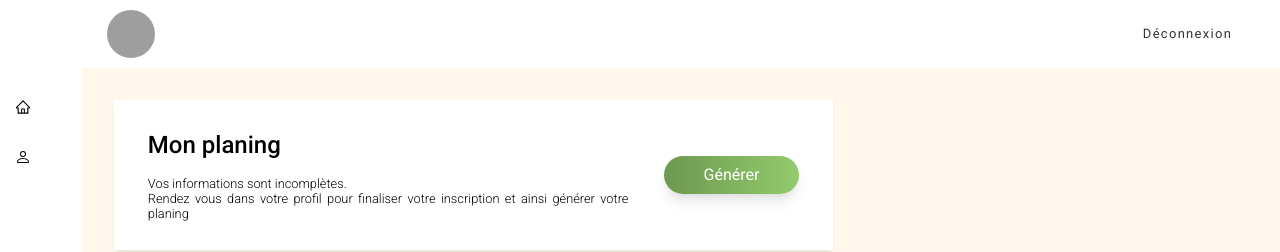
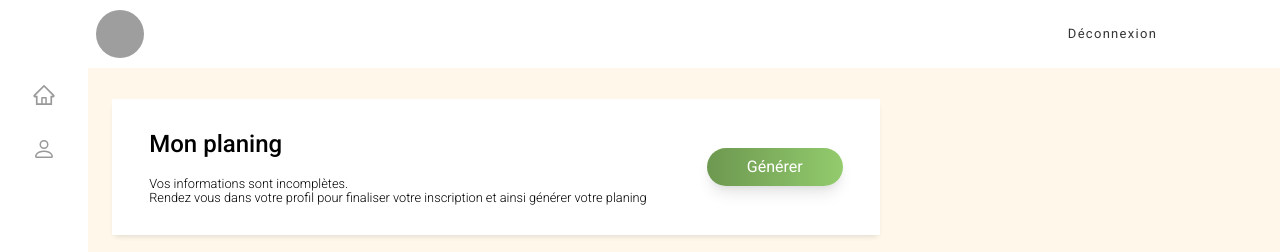
Before and after one commit to GuirecTalmo/ofood-nextjs, a Next.js app: page /dashboard in a window 1280 px wide. Shown: the top 252 px of the page. Built offline with nearby package versions, Linux system fonts and the light colour scheme; grey boxes are pictures that could not be loaded.

Commit message:
Fix : Flexbox issues on dashboard page

```diff
--- a/components/css/dashboard.scss
+++ b/components/css/dashboard.scss
@@ -6,6 +6,12 @@
   font-family: "Roboto", sans-serif;
   width: 100%;
   overflow: hidden;
+}
+
+.navSize {
+  position: fixed;
+  z-index: 666;
+  width: 100%;
 }
 
 .nav {
@@ -140,14 +146,16 @@
 }
 
 .nav_container_dashboard {
-  width: 90%;
-  background-color: map-get(map-get($themes, "light"), "base0");
+  width: 100%;
+  background-color: #fff;
   display: flex;
   justify-content: space-between;
   align-items: center;
   margin: auto;
   padding: 10px;
   padding-left: 6rem;
+  padding-right: 6rem;
+  box-sizing: border-box;
 
   @media (max-width: $desktop_width) {
     width: 90%;
@@ -174,3 +182,57 @@
   height: 48px;
   position: relative;
 }
+
+.flexContainerLeft {
+  display: flex;
+  flex-direction: column;
+  min-height: 100vh;
+  width: 5.5rem;
+  padding-left: 0px;
+  background-color: map-get(map-get($themes, "light"), "base0");
+  margin-top: 0px;
+  @media (max-width: $desktop_width) {
+    display: none;
+  }
+}
+
+.ulMenu {
+  list-style: none;
+  padding-left: 0px;
+  padding-top: 0px;
+  margin-top: 0rem;
+}
+
+.linkMenu {
+  font-size: 0.8 rem;
+  font-weight: 300;
+  text-align: left;
+  padding: 15px;
+  box-sizing: border-box;
+  cursor: pointer;
+}
+
+.linkMenu:hover {
+  font-size: 0.8 rem;
+  font-weight: 300;
+  text-align: left;
+  padding: 15px;
+  box-sizing: border-box;
+  background-color: map-get(map-get($themes, "light"), "base6");
+  transition: 1s;
+}
+
+.iconNav {
+  height: 1.5rem;
+  width: 1.5rem;
+  color: map-get(map-get($themes, "light"), "base7");
+  margin: auto;
+  display: block;
+}
+
+.mobileDisplay {
+  display: block;
+  @media (min-width: $desktop_width) {
+    display: none !important;
+  }
+}
--- a/components/navDashboard.js
+++ b/components/navDashboard.js
@@ -1,9 +1,12 @@
 import Image from "next/image";
 import Link from "next/link";
+import { AiOutlineHome } from "react-icons/ai";
+import { BsPerson } from "react-icons/bs";
 
 export default function navBarDashboard() {
   return (
-    <nav className="nav_container_dashboard">
+    <nav className="navSize">
+      <div className="nav_container_dashboard">
         <div className="avatar">
           <Image
             alt="logo__img"
@@ -11,7 +14,7 @@ export default function navBarDashboard() {
             layout="fill"
           />
         </div>
-      <nav className="nav">
+        <div className="nav">
           <input type="checkbox" id="toggle-nav" />
           <label htmlFor="toggle-nav">
             <span className="bar bar-one" />
@@ -20,11 +23,35 @@ export default function navBarDashboard() {
           </label>
 
           <ul className="nav__list">
+            <Link href={"/index/"}>
+              <li className="mobileDisplay">Accueil</li>
+            </Link>
+            <Link href={"/dashboard/"}>
+              <li className="mobileDisplay">Dashboard</li>
+            </Link>
+            <Link href={"/profil/"}>
+              <li className="mobileDisplay">Profil</li>
+            </Link>
             <Link href={"/connexion/"}>
               <li>Déconnexion</li>
             </Link>
           </ul>
-      </nav>
+        </div>
+      </div>
+      <div className="flexContainerLeft">
+        <ul className="ulMenu">
+          <Link href={"/dashboard/"}>
+            <li className="linkMenu">
+              <AiOutlineHome className="iconNav" />
+            </li>
+          </Link>
+          <Link href={"/profil/"}>
+            <li className="linkMenu">
+              <BsPerson className="iconNav" />
+            </li>
+          </Link>
+        </ul>
+      </div>
     </nav>
   );
 }
--- a/pages/dashboard.js
+++ b/pages/dashboard.js
@@ -3,27 +3,11 @@ import Link from "next/link";
 import styles from "../styles/Dashboard.module.scss";
 import stylesHome from "../styles/Home.module.scss";
 import DashboardLayout from "../components/DashboardLayout";
-import { AiOutlineHome } from "react-icons/ai";
-import { BsPerson } from "react-icons/bs";
 import "normalize.css";
 
 export default function Dashboard() {
   return (
     <div className={styles.main}>
-      <div className={styles.flexContainerLeft}>
-        <ul className={styles.ulMenu}>
-          <Link href={"/dashboard/"}>
-            <li className={styles.linkMenu}>
-              <AiOutlineHome />
-            </li>
-          </Link>
-          <Link href={"/profil/"}>
-            <li className={styles.linkMenu}>
-              <BsPerson />
-            </li>
-          </Link>
-        </ul>
-      </div>
       <div className={styles.flexContainerRight}>
         <div className={styles.infoContainer}>
           <div className={styles.textContainer}>
--- a/styles/Dashboard.module.scss
+++ b/styles/Dashboard.module.scss
@@ -5,25 +5,17 @@
   width: 100%;
   min-height: 100vh;
   display: flex;
+  margin-left: 5rem;
+  margin-top: 4.2rem;
 
   @media (max-width: $desktop_width) {
     background-color: #fff7ea;
     width: 100%;
     display: flex;
     min-height: 30vh;
-  }
-}
-
-.flexContainerLeft {
-  display: flex;
-  flex-direction: column;
-  min-height: 100vh;
-  width: 5.5rem;
-  padding-left: 0px;
-  background-color: map-get(map-get($themes, "light"), "base0");
-  margin-top: 0px;
-  @media (max-width: $desktop_width) {
-    display: none;
+    margin-left: 0rem;
+    margin-top: 0rem;
+    padding-top: 6rem;
   }
 }
 
@@ -31,31 +23,6 @@
   display: flex;
   width: 100%;
   flex-wrap: wrap;
-}
-
-.ulMenu {
-  list-style: none;
-  padding-left: 0px;
-  padding-top: 0px;
-}
-
-.linkMenu {
-  font-size: 0.8 rem;
-  font-weight: 300;
-  text-align: left;
-  padding: 15px;
-  box-sizing: border-box;
-  cursor: pointer;
-}
-
-.linkMenu:hover {
-  font-size: 0.8 rem;
-  font-weight: 300;
-  text-align: left;
-  padding: 15px;
-  box-sizing: border-box;
-  background-color: map-get(map-get($themes, "light"), "base6");
-  transition: 1s;
 }
 
 .infoContainer {
@@ -155,7 +122,7 @@
 .card__container {
   display: flex;
   justify-content: space-between;
-  width: 55%;
+  width: 42rem;
   margin-bottom: 3rem;
 
   @media (max-width: $desktop_width) {
--- a/styles/Profil.module.scss
+++ b/styles/Profil.module.scss
@@ -22,7 +22,7 @@
   padding: 2rem;
   box-sizing: border-box;
   margin-bottom: 5rem;
-  box-shadow: rgba(17, 12, 46, 0.15) 0px 48px 100px 0px;
+  box-shadow: rgb(17 12 46 / 7%) 0px 20px 29px 0px;
   border-radius: 5px;
 
   @media (max-width: $desktop_width) {
@@ -33,7 +33,7 @@
     padding: 2rem;
     box-sizing: border-box;
     margin-bottom: 10rem;
-    box-shadow: rgba(17, 12, 46, 0.15) 0px 48px 100px 0px;
+    box-shadow: rgb(17 12 46 / 7%) 0px 20px 29px 0px;
   }
 }
 
```
Also changed, not shown: pages/profil.js (+0 -10 lines). Lines whose indentation alone changed are shown as unchanged.
